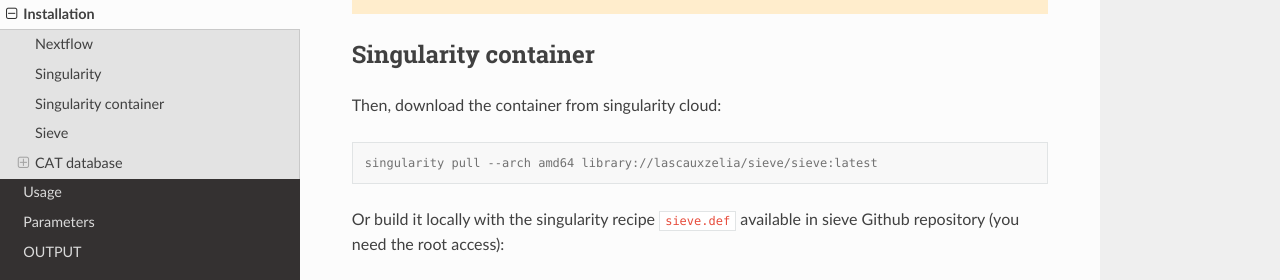
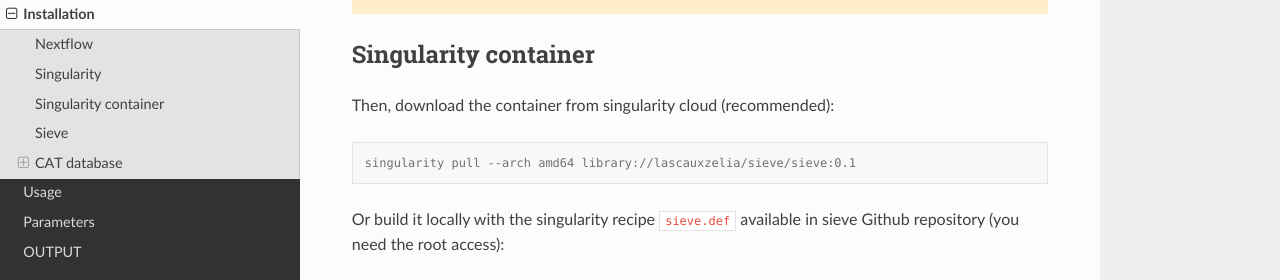
Before and after one commit to matiasWanntorp/sieve-doc, a Sphinx documentation site: the page built from docs/source/installation.rst, in a window 1280 px wide and 900 px high, scrolled down 1279 px. Shown: the part 162-442 px from the top of the window. Built offline with Sphinx 7.4.7 and the Read the Docs theme 2.0.0, drawn with Linux system fonts in a browser that asks for light colours.

Commit message:
Update installation.rst

```diff
--- a/docs/source/installation.rst
+++ b/docs/source/installation.rst
@@ -61,11 +61,11 @@
 Singularity container
 ---------------------
 
-Then, download the container from singularity cloud:
+Then, download the container from singularity cloud (recommended):
 
 .. code-block:: console
 
-   singularity pull --arch amd64 library://lascauxzelia/sieve/sieve:latest
+   singularity pull --arch amd64 library://lascauxzelia/sieve/sieve:0.1
 
 Or build it locally with the singularity recipe ``sieve.def`` available in sieve Github repository (you need the root access):
 
```
